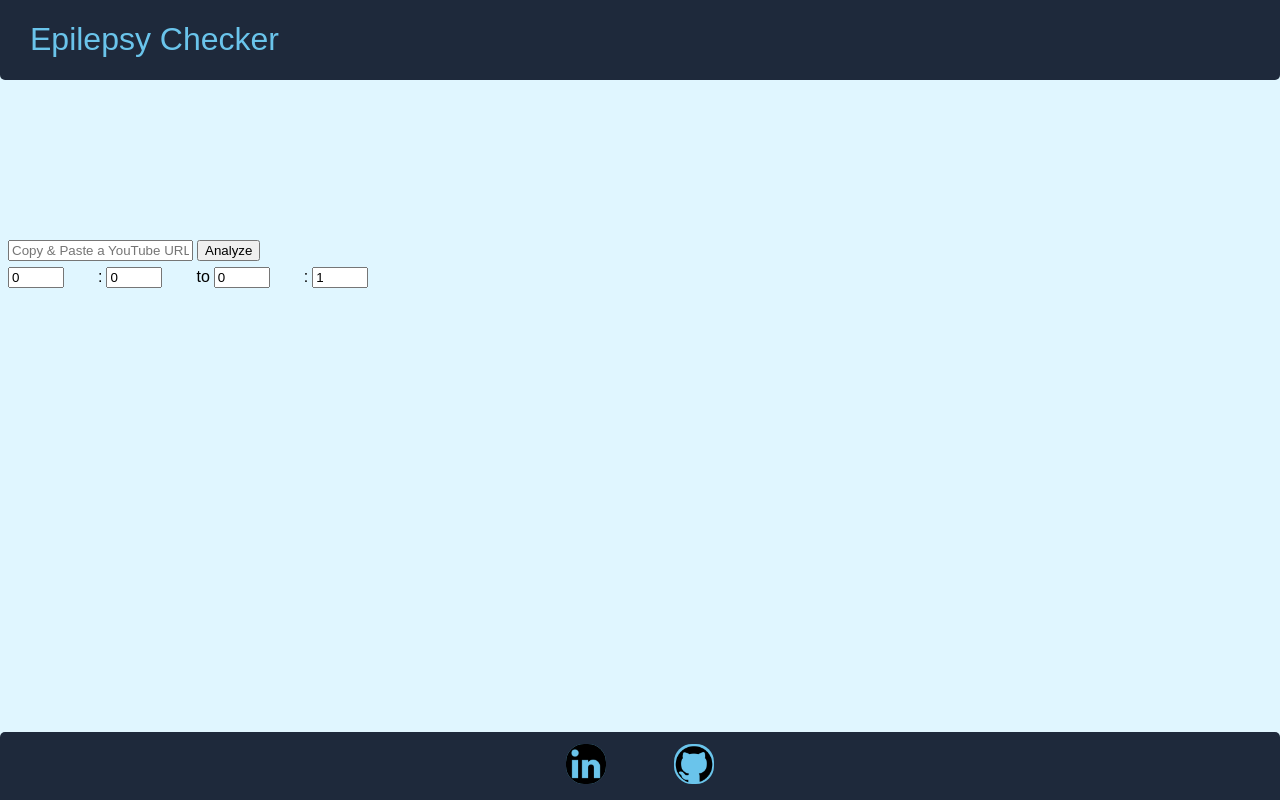
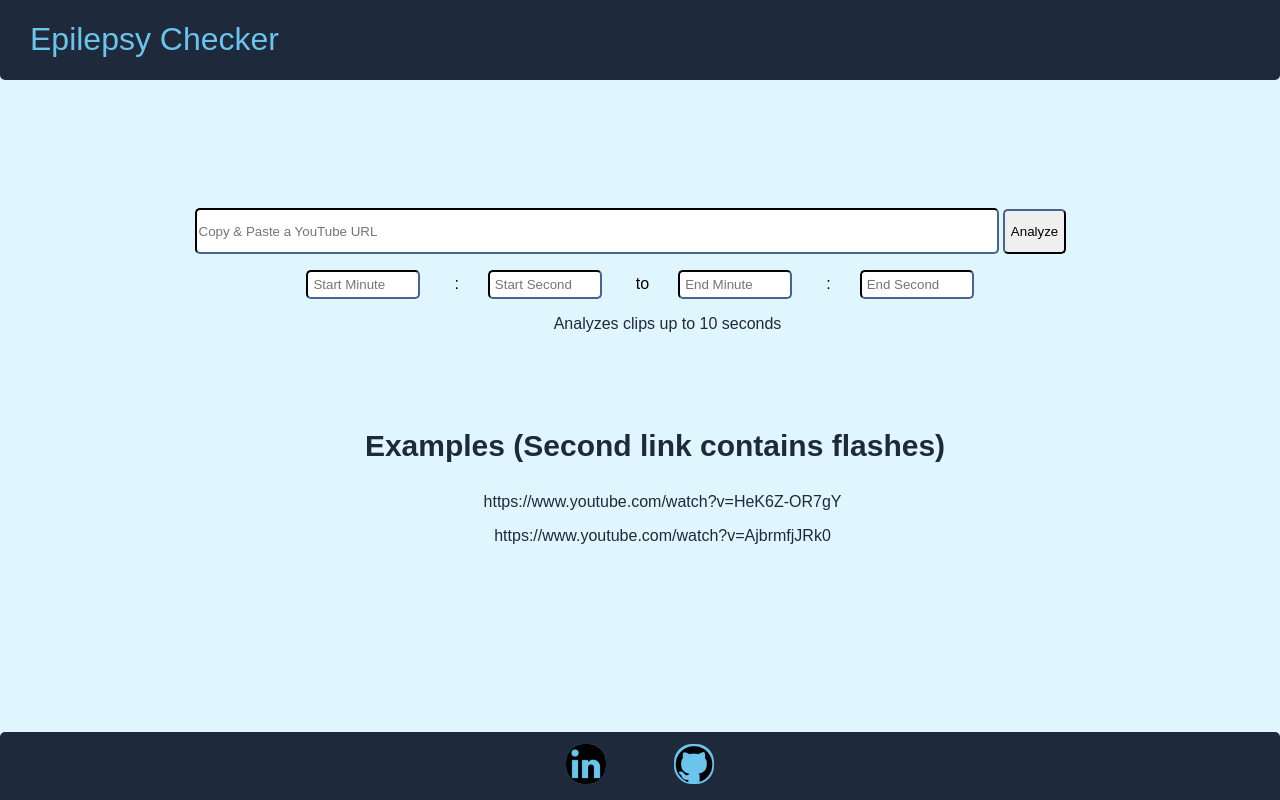
Before and after one commit to JephteyAdolphe/epilepsy-checker, a Flask app: page / in a window 1280 px wide. Run offline with Flask 2, Linux system fonts and the light colour scheme.

Commit message:
finished - will upload using heroku

```diff
--- a/algo.py
+++ b/algo.py
@@ -3,7 +3,6 @@ from pytube import YouTube
 from moviepy.video.io.ffmpeg_tools import ffmpeg_extract_subclip
 import os
 import numpy as np
-import math
 
 
 class Algo:
--- a/templates/analysis.html
+++ b/templates/analysis.html
@@ -1,5 +1,6 @@
 {% extends "base.html" %}
 {% block analysis %}
+<div class="centerResults">
     <div class="variables">
         <div>
             <p>Total Frames (360p): {{ frames }}</p>
@@ -21,4 +22,5 @@
             {% endif %}
         </div>
     </div>
+</div>
 {% endblock %}
--- a/templates/base.html
+++ b/templates/base.html
@@ -10,10 +10,11 @@
         <h1 class="headerText"><a href="http://127.0.0.1:5000/">Epilepsy Checker</a></h1>
     </div>
 
-    <div>
-        <div class="main">
+    <div class="main">
+        <div>
             {% block search %}{% endblock %}
             {% block analysis %}{% endblock %}
+            {% block error %}{% endblock %}
         </div>
     </div>
 
--- /dev/null
+++ b/templates/error.html
@@ -0,0 +1,4 @@
+{% extends "base.html" %}
+{% block error %}
+<p style="color: #1e293b; font-family: Arial, Helvetica, sans-serif; font-size: 80px; font-weight: 700">ERROR - GO BACK</p>
+{% endblock %}
--- a/templates/index.html
+++ b/templates/index.html
@@ -1,19 +1,27 @@
 {% extends "base.html" %}
 {% block search %}
-<form action="{{ url_for('analysis') }}" method="post">
-    <div>
-        <input name="url" type="text" placeholder="Copy & Paste a YouTube URL">
-        <button type="submit" name="analysis">Analyze</button>
+<div>
+    <form action="{{ url_for('analysis') }}" method="post">
+        <div style="width: 70%; padding-left: 180px">
+            <input class="linkBox" name="url" type="text" placeholder="Copy & Paste a YouTube URL">
+            <button class="submitBox" type="submit" name="analysis">Analyze</button>
+        </div>
+
+        <div class="timeInput">
+            <input style="display: inline" name="startMin" type="number" min="0", max="59" placeholder="Start Minute" class="numBox" required>
+            <p style="display: inline; padding-right: 25px">:</p>
+            <input style="display: inline" name="startSec" type="number" min="0", max="59" placeholder="Start Second" class="numBox" required>
+            <p style="display: inline; padding-right: 25px">to</p>
+            <input style="display: inline" name="endMin" type="number" min="0", max="59" placeholder="End Minute" class="numBox" required>
+            <p style="display: inline; padding-right: 25px">:</p>
+            <input style="display: inline" name="endSec" type="number" min="0", max="59" placeholder="End Second" class="numBox" required>
+        </div>
+    </form>
+    <p style="color: #1e293b; padding-left: 55px">Analyzes clips up to 10 seconds</p>
+    <div style="padding-top: 50px">
+        <p style="color: #1e293b; font-size: 30px; font-weight: bold">Examples (Second link contains flashes)</p>
+        <p style="color: #1e293b; padding-left: 45px">https://www.youtube.com/watch?v=HeK6Z-OR7gY</p>
+        <p style="color: #1e293b; padding-left: 45px">https://www.youtube.com/watch?v=AjbrmfjJRk0</p>
     </div>
-
-    <div class="timeInput">
-        <input style="display: inline" name="startMin" type="number" min="0", max="59" value="0" required>
-        <p style="display: inline">:</p>
-        <input style="display: inline" name="startSec" type="number" min="0", max="59" value="0" required>
-        <p style="display: inline">to</p>
-        <input style="display: inline" name="endMin" type="number" min="0", max="59" value="0" required>
-        <p style="display: inline">:</p>
-        <input style="display: inline" name="endSec" type="number" min="1", max="59" value="1" required>
-    </div>
-</form>
+</div>
 {% endblock %}
--- a/templates/static/base.css
+++ b/templates/static/base.css
@@ -14,6 +14,35 @@
     padding-left: 30px;
     font-family: Arial, Helvetica, sans-serif;
     font-weight: 400;
+}
+
+form {
+    text-align: center;
+}
+
+.numBox {
+    border-radius: 5px;
+    padding: 5px;
+    border-color: #1e293b;
+    width: 100px;
+}
+
+.submitBox {
+    height: 45px;
+    border-radius: 5px;
+    border-color: #1e293b;
+}
+
+.linkBox {
+    border-radius: 5px;
+    width: 90%;
+    height: 40px;
+    border-color: #1e293b;
+}
+
+.divForm {
+    width:50%
+    display: flex;
 }
 
 .variables {
@@ -50,7 +79,12 @@ p {
 }
 
 .timeInput {
-    padding-top: 6px;
+    padding-top: 16px;
+    justify-content: space-evenly;
+}
+
+.centerResults {
+    text-align: center;
 }
 
 .icons {
@@ -77,10 +111,11 @@ html body {
 }
 
 .main {
-    position: fixed;
-    top: 30%;
-    bottom: 70%;
-    justify-content: center;
+    position: flex;
+    padding-top: 200px;
+    top: 80%;
+    left: 50%;
+    text-align: center;
 }
 
 .centerItems {
--- a/web.py
+++ b/web.py
@@ -1,7 +1,5 @@
 from flask import Flask, render_template, request
 import algo
-# test = algo.Algo()
-# print(test.analyze())
 
 app = Flask(__name__, static_folder="templates/static")
 
@@ -13,13 +11,25 @@ def home():
 
 @app.route("/analysis/", methods=['GET', 'POST'])
 def analysis():
-    start = (int(request.form["startMin"]) * 60) + int(request.form["startSec"])
-    end = (int(request.form["endMin"]) * 60) + int(request.form["endSec"])
+    if checkValues(request.form["url"], request.form["startMin"], request.form["startSec"], request.form["endMin"], request.form["endSec"]):
+        start = (int(request.form["startMin"]) * 60) + int(request.form["startSec"])
+        end = (int(request.form["endMin"]) * 60) + int(request.form["endSec"])
 
-    epCheck = algo.Algo(request.form["url"], start, end)
-    results = epCheck.analyze()
+        epCheck = algo.Algo(request.form["url"], start, end)
+        results = epCheck.analyze()
 
-    return render_template("analysis.html", frames=results[0], fps=results[1], flashes=results[2], risk=results[3])
+        return render_template("analysis.html", frames=results[0], fps=results[1], flashes=results[2], risk=results[3])
+    else:
+        return render_template("error.html")
+
+
+def checkValues(url, startMin, startSec, endMin, endSec) -> bool:
+    start = (int(startMin) * 60) + int(startSec)
+    end = (int(endMin) * 60) + int(endSec)
+
+    if start > end or start + 10 < end or not url:
+        return False
+    return True
 
 
 if __name__ == "__main__":
```
Also changed, not shown: 1 other file. Lines whose indentation alone changed are shown as unchanged.
